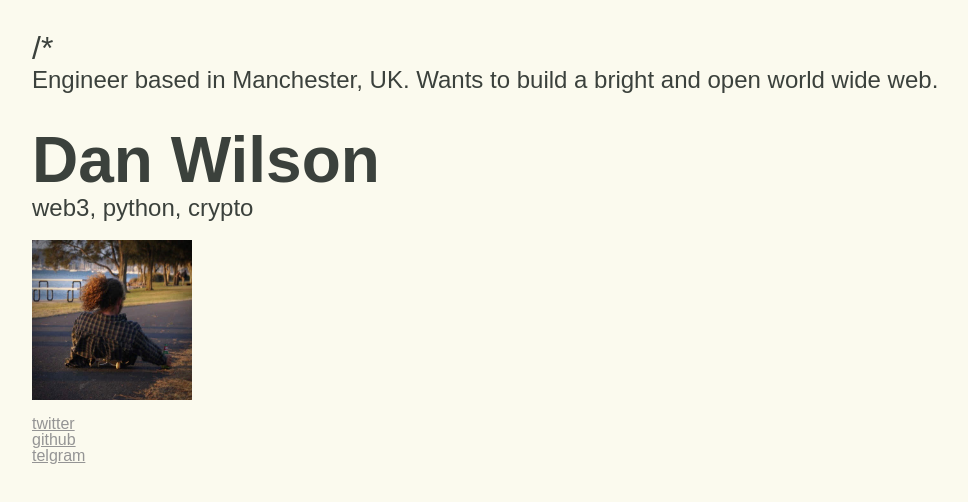
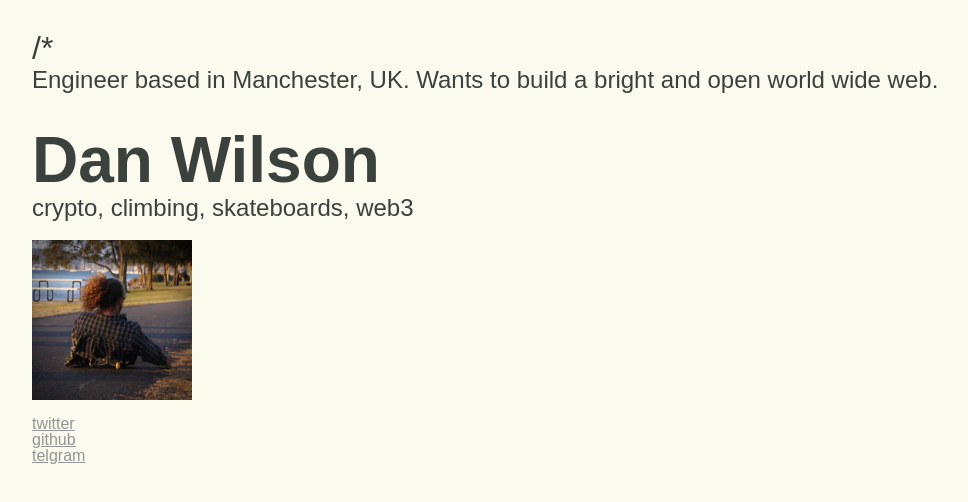
Before and after one commit to danwlsn/personal-site, a Next.js app: page / in a window 1280 px wide. Shown: the top 502 px of the page, without its empty margins (0-968 px from the left). Built offline with nearby package versions, Linux system fonts and the light colour scheme.

Commit message:
updated about me

```diff
--- a/pages/index.js
+++ b/pages/index.js
@@ -13,7 +13,7 @@ export default function Home() {
       </Head>
 
       <About />
-      <Header title="Dan Wilson" sub="web3, python, crypto" showImage />
+      <Header title="Dan Wilson" sub="crypto, climbing, skateboards, web3" showImage />
       <Contact />
     </Layout>
   )
```
